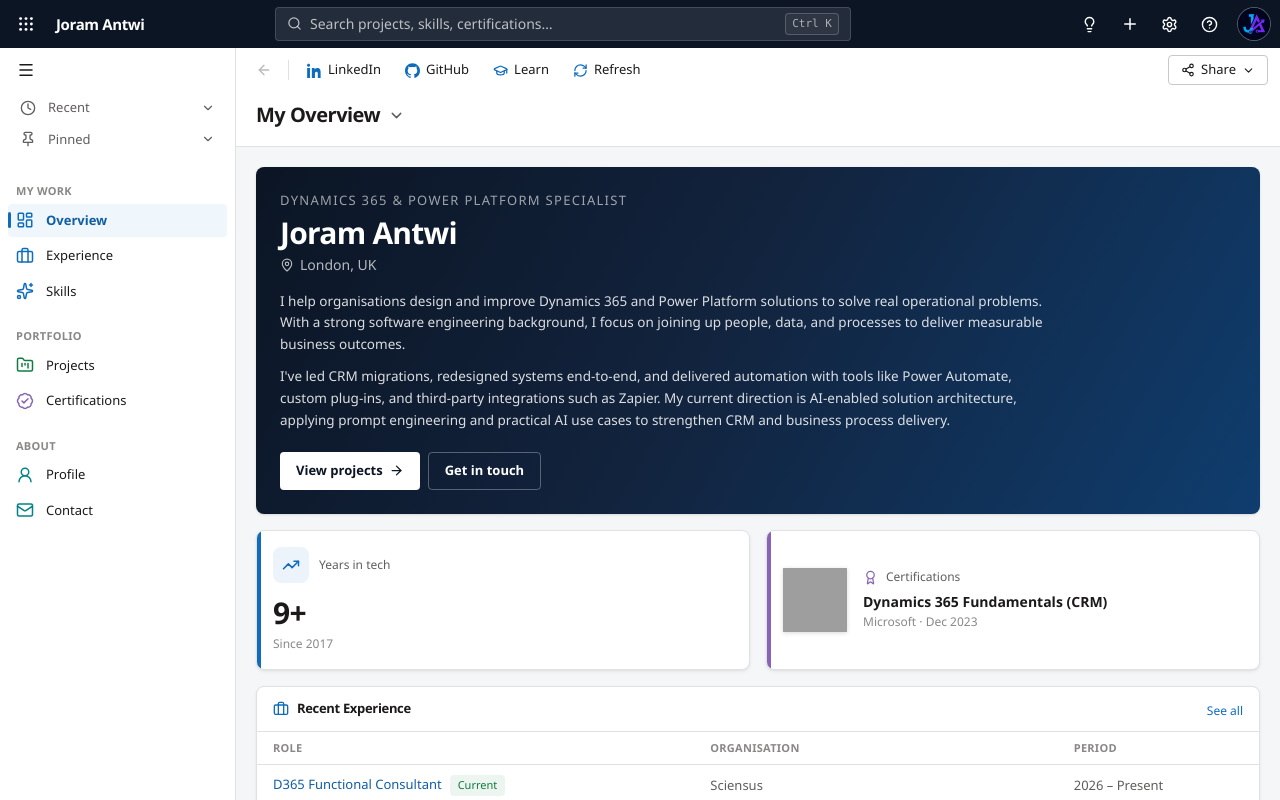
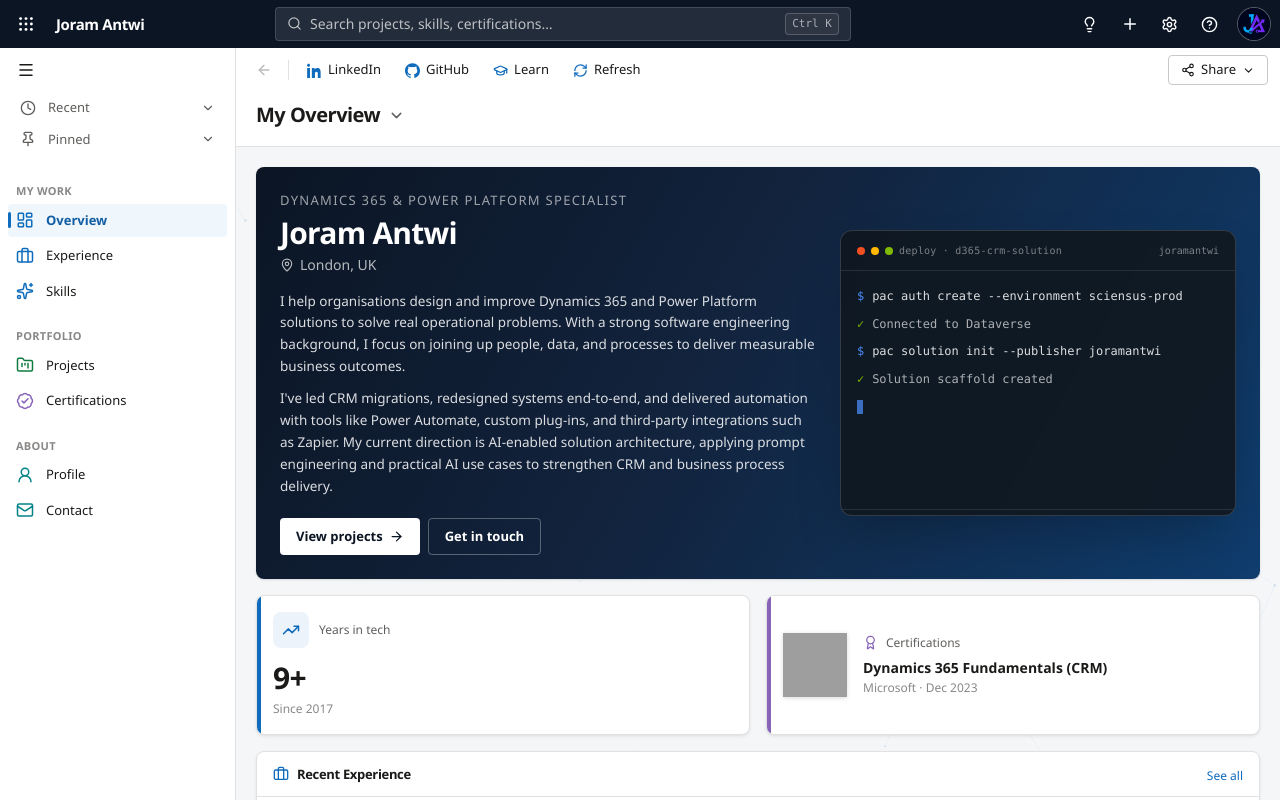
Before and after one commit to joramantwi/Joram-Portfolio, a Next.js app: page / in a window 1280 px wide. Built offline with nearby package versions, Linux system fonts and the light colour scheme; grey boxes are pictures that could not be loaded.

Commit message:
Add animated console and particle background

```diff
--- a/src/components/AppShell.tsx
+++ b/src/components/AppShell.tsx
@@ -13,6 +13,7 @@ import ProfileView from "./views/ProfileView";
 import ContactView from "./views/ContactView";
 import { SearchProvider } from "./search/SearchProvider";
 import type { ViewKey } from "./nav";
+import ParticleField from "./ParticleField";
 
 export default function AppShell() {
   const [view, setView] = useState<ViewKey>("overview");
@@ -42,7 +43,9 @@ export default function AppShell() {
 
   return (
     <SearchProvider onNavigate={navigate}>
-      <div className="flex h-screen flex-col overflow-hidden">
+        <div className="relative flex h-screen flex-col overflow-hidden">
+          <ParticleField />
+          <div className="relative z-10 flex h-full flex-col">
           <TopBar />
           <div className="flex min-h-0 flex-1">
             <Sidebar
@@ -74,6 +77,7 @@ export default function AppShell() {
               </div>
             </main>
           </div>
+          </div>
         </div>
     </SearchProvider>
   );
--- /dev/null
+++ b/src/components/ParticleField.tsx
@@ -0,0 +1,92 @@
+"use client";
+
+import { useEffect, useRef } from "react";
+
+export default function ParticleField() {
+  const canvasRef = useRef<HTMLCanvasElement>(null);
+
+  useEffect(() => {
+    const canvas = canvasRef.current;
+    if (!canvas) return;
+
+    const context = canvas.getContext("2d");
+    if (!context) return;
+
+    const reduceMotion = window.matchMedia("(prefers-reduced-motion: reduce)").matches;
+    let animationFrame = 0;
+    let width = 0;
+    let height = 0;
+    let particles: { x: number; y: number; vx: number; vy: number; radius: number }[] = [];
+
+    const resize = () => {
+      const dpr = Math.min(window.devicePixelRatio || 1, 2);
+      width = window.innerWidth;
+      height = window.innerHeight;
+      canvas.width = width * dpr;
+      canvas.height = height * dpr;
+      canvas.style.width = `${width}px`;
+      canvas.style.height = `${height}px`;
+      context.setTransform(dpr, 0, 0, dpr, 0, 0);
+      const count = Math.min(62, Math.max(26, Math.floor((width * height) / 26000)));
+      particles = Array.from({ length: count }, () => ({
+        x: Math.random() * width,
+        y: Math.random() * height,
+        vx: (Math.random() - 0.5) * 0.12,
+        vy: (Math.random() - 0.5) * 0.12,
+        radius: Math.random() * 1.2 + 0.5,
+      }));
+    };
+
+    const draw = () => {
+      context.clearRect(0, 0, width, height);
+      const dark = document.documentElement.classList.contains("dark");
+      const nodeColor = dark ? "rgba(75, 141, 248, 0.22)" : "rgba(15, 108, 189, 0.16)";
+      const lineColor = dark ? "rgba(75, 141, 248, 0.07)" : "rgba(15, 108, 189, 0.055)";
+      const distance = Math.min(150, Math.max(95, width / 10));
+
+      for (const particle of particles) {
+        if (!reduceMotion) {
+          particle.x += particle.vx;
+          particle.y += particle.vy;
+          if (particle.x < -10 || particle.x > width + 10) particle.vx *= -1;
+          if (particle.y < -10 || particle.y > height + 10) particle.vy *= -1;
+        }
+      }
+
+      for (let i = 0; i < particles.length; i += 1) {
+        const particle = particles[i];
+        context.beginPath();
+        context.arc(particle.x, particle.y, particle.radius, 0, Math.PI * 2);
+        context.fillStyle = nodeColor;
+        context.fill();
+
+        for (let j = i + 1; j < particles.length; j += 1) {
+          const other = particles[j];
+          const dx = particle.x - other.x;
+          const dy = particle.y - other.y;
+          const distanceBetween = Math.sqrt(dx * dx + dy * dy);
+          if (distanceBetween < distance) {
+            context.beginPath();
+            context.moveTo(particle.x, particle.y);
+            context.lineTo(other.x, other.y);
+            context.strokeStyle = lineColor;
+            context.lineWidth = 1;
+            context.stroke();
+          }
+        }
+      }
+
+      if (!reduceMotion) animationFrame = requestAnimationFrame(draw);
+    };
+
+    resize();
+    draw();
+    window.addEventListener("resize", resize);
+    return () => {
+      cancelAnimationFrame(animationFrame);
+      window.removeEventListener("resize", resize);
+    };
+  }, []);
+
+  return <canvas ref={canvasRef} className="pointer-events-none absolute inset-0 z-0 opacity-80" aria-hidden="true" />;
+}
--- a/src/components/views/OverviewView.tsx
+++ b/src/components/views/OverviewView.tsx
@@ -46,6 +46,84 @@ const roadmapRank = (exam?: string) => {
   return i === -1 ? certRoadmap.length : i;
 };
 const earnedCerts = [...certifications].sort((a, b) => roadmapRank(a.exam) - roadmapRank(b.exam));
+
+const consoleLines = [
+  { prompt: "$", text: "pac auth create --environment sciensus-prod" },
+  { prompt: "✓", text: "Connected to Dataverse", success: true },
+  { prompt: "$", text: "pac solution init --publisher joramantwi" },
+  { prompt: "✓", text: "Solution scaffold created", success: true },
+  { prompt: "$", text: "dotnet build ./plugins -c Release" },
+  { prompt: "✓", text: "Build succeeded · 0 warnings", success: true },
+  { prompt: "$", text: "pac solution pack --managed" },
+  { prompt: "✓", text: "crm-core_1.0.0_managed.zip", success: true },
+  { prompt: "$", text: "pac solution import --async" },
+  { prompt: "✓", text: "Import complete · health checks passed", success: true },
+];
+
+function DeploymentConsole() {
+  const [lineIndex, setLineIndex] = useState(0);
+  const [characterIndex, setCharacterIndex] = useState(0);
+
+  useEffect(() => {
+    const currentLine = consoleLines[lineIndex];
+    const finished = characterIndex >= currentLine.text.length;
+    const id = setTimeout(
+      () => {
+        if (finished) {
+          setLineIndex((current) => (current + 1) % consoleLines.length);
+          setCharacterIndex(0);
+        } else {
+          setCharacterIndex((current) => current + 1);
+        }
+      },
+      finished ? 700 : currentLine.prompt === "✓" ? 18 : 28
+    );
+    return () => clearTimeout(id);
+  }, [lineIndex, characterIndex]);
+
+  return (
+    <div
+      className="relative mt-6 h-[286px] overflow-hidden rounded-xl border border-white/15 bg-[#101820]/90 shadow-2xl backdrop-blur-sm lg:mt-0"
+      aria-label="Animated Power Platform deployment console"
+    >
+      <div className="flex items-center justify-between border-b border-white/10 px-4 py-3 text-[10px] text-white/45">
+        <span className="flex items-center gap-1.5 font-mono tracking-wide">
+          <span className="h-2 w-2 rounded-full bg-[#f25022]" />
+          <span className="h-2 w-2 rounded-full bg-[#ffb900]" />
+          <span className="h-2 w-2 rounded-full bg-[#7fba00]" />
+          deploy · d365-crm-solution
+        </span>
+        <span className="font-mono">joramantwi</span>
+      </div>
+      <div className="h-[238px] space-y-2 overflow-hidden p-4 font-mono text-[11px] leading-relaxed sm:text-[12px]">
+        {consoleLines.slice(0, lineIndex).map((line, index) => (
+          <div
+            key={`${line.text}-${index}`}
+          >
+            <span className={line.success ? "mr-2 text-[#7fba00]" : "mr-2 text-[#4b8df8]"}>
+              {line.prompt}
+            </span>
+            <span className={line.success ? "text-white/65" : "text-white/85"}>{line.text}</span>
+          </div>
+        ))}
+        <div>
+          <span
+            className={consoleLines[lineIndex].success ? "mr-2 text-[#7fba00]" : "mr-2 text-[#4b8df8]"}
+          >
+            {consoleLines[lineIndex].prompt}
+          </span>
+          <span className={consoleLines[lineIndex].success ? "text-white/65" : "text-white/85"}>
+            {consoleLines[lineIndex].text.slice(0, characterIndex)}
+          </span>
+        </div>
+        <span className="inline-block h-3.5 w-1.5 animate-pulse bg-[#4b8df8] align-middle" />
+      </div>
+      <div className="border-t border-white/10 px-4 py-2 text-right font-mono text-[10px] text-white/35">
+        Power Platform · ALM · plug-ins
+      </div>
+    </div>
+  );
+}
 
 function CertificationsCard({ onNavigate }: { onNavigate: (v: ViewKey) => void }) {
   const [index, setIndex] = useState(0);
@@ -130,7 +208,7 @@ export default function OverviewView({ onNavigate }: { onNavigate: (v: ViewKey)
             "linear-gradient(120deg, var(--d365-navy) 0%, var(--d365-navy-2) 45%, #0f3d6e 100%)",
         }}
       >
-        <div className="relative z-10">
+        <div className="relative z-10 grid items-center gap-6 lg:grid-cols-[minmax(0,1.15fr)_minmax(340px,0.85fr)]">
           <div className="min-w-0">
             <p className="text-[12px] font-medium uppercase tracking-wide text-white/60 sm:text-[13px] sm:tracking-widest">
               {profile.title}
@@ -160,6 +238,7 @@ export default function OverviewView({ onNavigate }: { onNavigate: (v: ViewKey)
               </button>
             </div>
           </div>
+          <DeploymentConsole />
         </div>
       </div>
 
```
